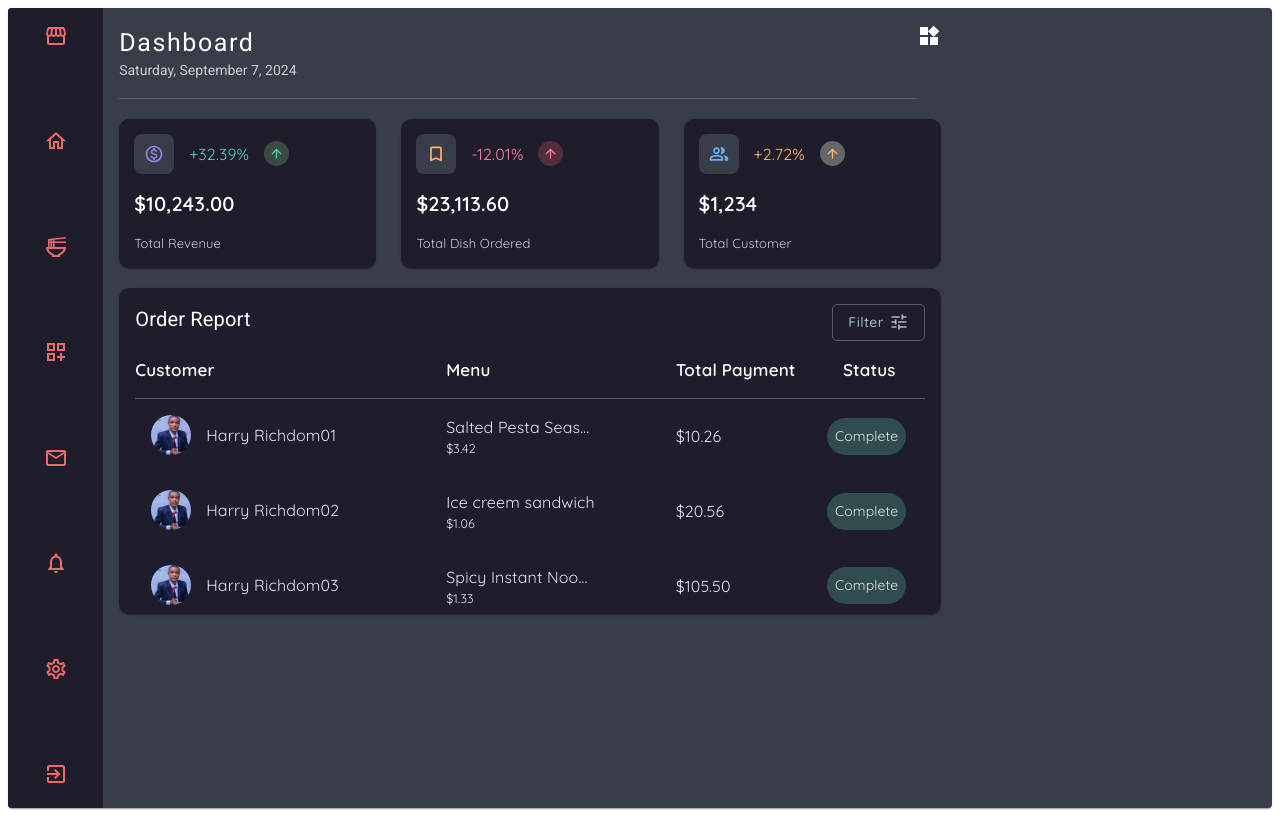
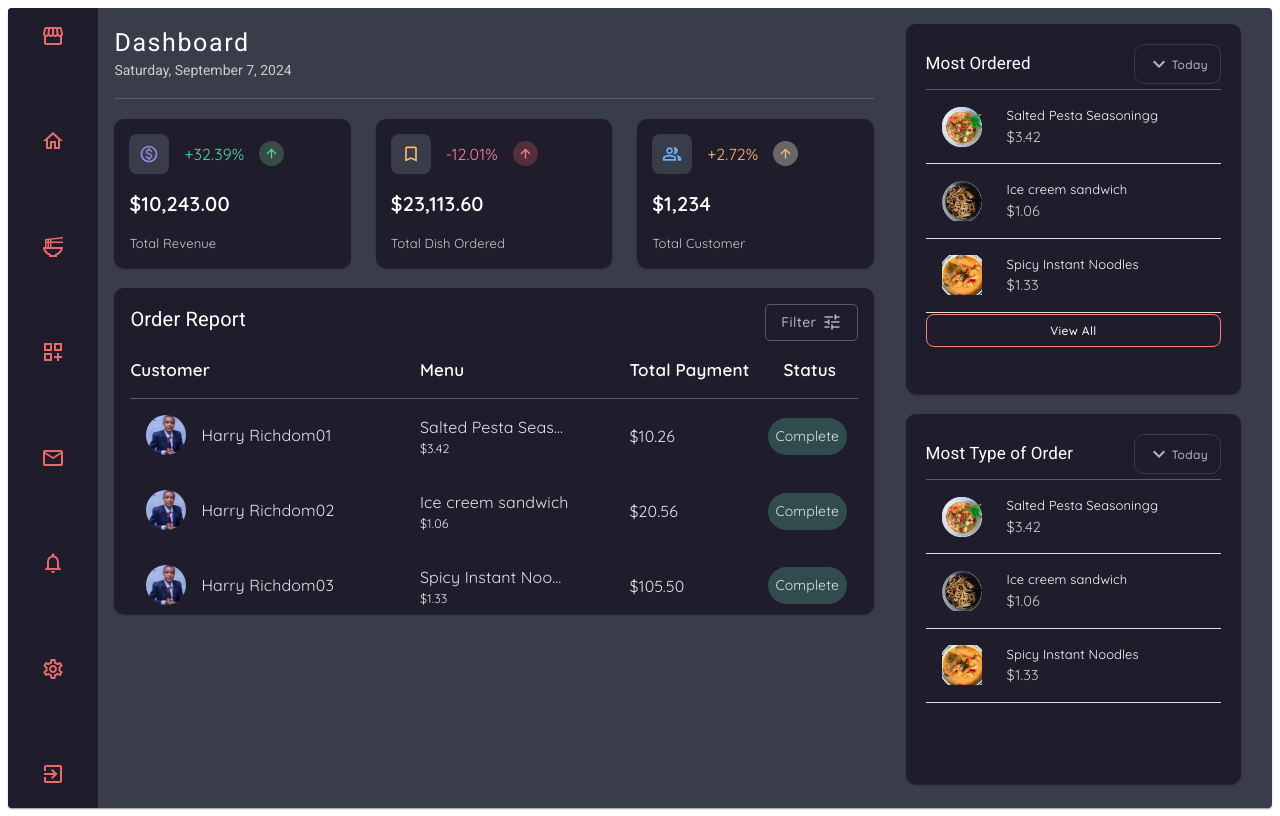
Before and after one commit to A-Richdom/FOOD-ORDERING-WEBITE, a React (Vite) app: page /dashboard in a window 1280 px wide. Built offline with nearby package versions, Linux system fonts and the light colour scheme.

Commit message:
Correct onClick handler for WidgetsIcon to invoke function on click

```diff
--- a/src/Components/Dashboard.jsx
+++ b/src/Components/Dashboard.jsx
@@ -1,4 +1,4 @@
-import React, { useState } from 'react'
+import React, { useEffect, useState } from 'react'
 // import { styled } from '@mui/material/styles';
 import {
     Card, CardContent, Box, styled, Button, Menu, MenuItem, Fade, Typography,
@@ -7,6 +7,7 @@ import {
     TableBody,
     TableRow,
     TableCell,
+    useMediaQuery,
 } from '@mui/material'
 import StorefrontIcon from '@mui/icons-material/Storefront';
 import HomeOutlinedIcon from '@mui/icons-material/HomeOutlined';
@@ -220,6 +221,9 @@ const RightBar = styled(CardContent)({
     flexDirection: 'column',
     alignItems: 'center',
     justifyContent: 'center',
+    '@media (max-width: 450px)': {
+        width: '100%',
+    }
 });
 
 const RightBarChildren = styled('div')({
@@ -229,7 +233,7 @@ const RightBarChildren = styled('div')({
     flexDirection: 'column',
     gap: '20px',
     '@media (max-width: 450px)': {
-        // display: 'none',
+        // display: 'none'
     }
 });
 
@@ -296,12 +300,24 @@ const FilterOrder = styled('span')({
 const Dashboard = () => {
     const [expandedDishName, setExpandedDishName] = useState(null);
     const [showRightBar, setShowRightBar] = useState(false);
+    const isMediumScreenUp = useMediaQuery(theme => theme.breakpoints.up('md'));
+
+
+    useEffect(() => {
+      if (isMediumScreenUp) {
+        setShowRightBar(true)
+      }
+    }, [isMediumScreenUp]);
 
     const handleRightBarVisibility = () => {
-        console.log("Widget Clicked", showRightBar);
-        setShowRightBar(true);
+        setShowRightBar(prev => !prev);
+      };
 
-    };
+    // const handleRightBarVisibility = () => {
+    //     // console.log("Widget Clicked", showRightBar);
+    //     setShowRightBar(true);
+
+    // };
 
     return (
         <div>
@@ -349,7 +365,10 @@ const Dashboard = () => {
                                 </div>
                             </HeaderChildren>
 
-                            <WidgetsIcon onClick={() => handleRightBarVisibility()} sx={{ color: 'white', cursor: 'pointer', }} />
+                            <WidgetsIcon onClick={() => handleRightBarVisibility()} sx={{
+                                color: 'white',
+                                cursor: 'pointer',
+                                display: { xs: 'block', md: 'none', lg: 'none' }, }} />
                         </Header>
 
 
@@ -472,7 +491,7 @@ const Dashboard = () => {
                 </MainBar>
 
                 {/* RIGHT-BAR */}
-                {showRightBar && (
+                {(showRightBar || isMediumScreenUp) && (
                     <RightBar>
                         <RightBarChildren>
 
```
